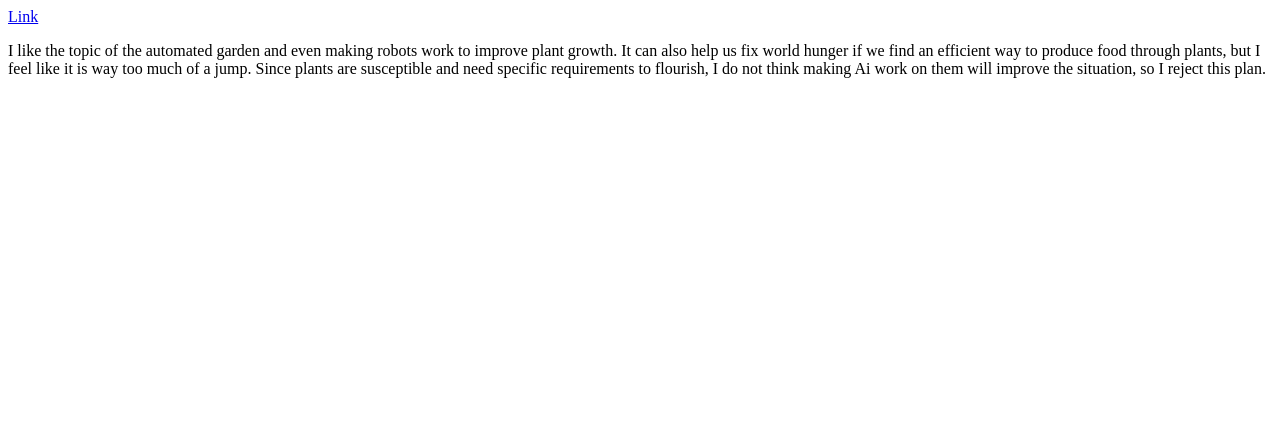
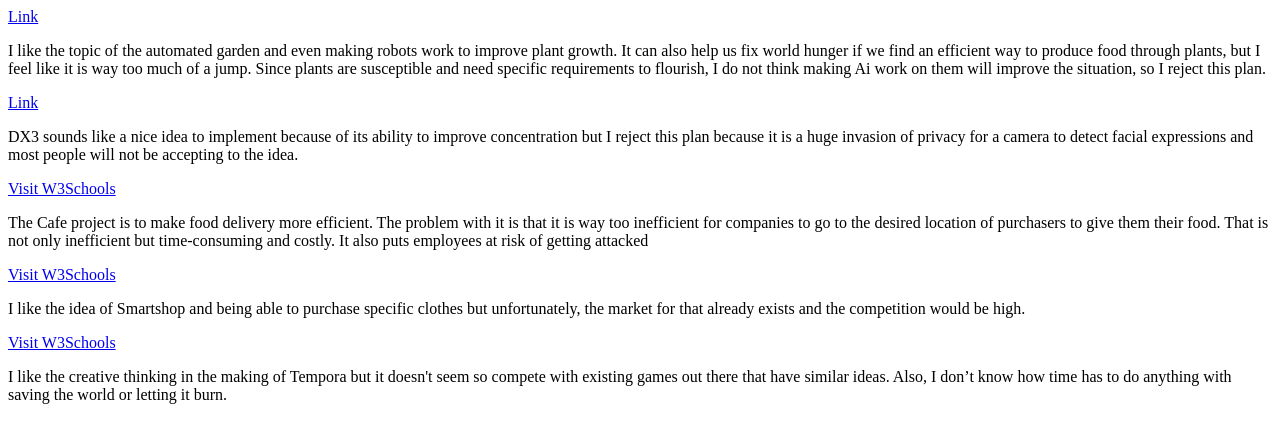
Before and after one commit to Farhanishhraque/-Farhanishhraque-.github.io, a plain HTML site: page CS-II/Projects/Business Plan/considered.html in a window 1280 px wide. Drawn offline with Linux system fonts and the light colour scheme.

Commit message:
updated.

```diff
--- a/CS-II/Projects/Business Plan/considered.html
+++ b/CS-II/Projects/Business Plan/considered.html
@@ -8,6 +8,19 @@
 
    <p> I like the topic of the automated garden and even making robots work to improve plant growth. It can also help us fix world hunger if we find an efficient way to produce food through plants, but I feel like it is way too much of a jump.  Since plants are susceptible and need specific requirements to flourish, I do not think making Ai work on them will improve the situation, so I reject this plan.
    </p>
+   <a href="https://www.codermerlin.com/users/akshay-vemulapalli/Digital%20Portfolio/CS-III/Projects/Business%20Plan/index.html">Link</a>
+    <p> DX3 sounds like a nice idea to implement because of its ability to improve concentration but I reject this plan because it is a huge invasion of privacy for a camera to detect facial expressions and most people will not be accepting to the idea.</p>
+    <a href="https://www.codermerlin.com/users/andrewm-lin/Digital%20Portfolio/CS-II/Projects/Business%20Plan/index.html">Visit W3Schools</a>
+    <p>The Cafe project is to make food delivery more efficient. The problem with it is that it is way too inefficient for companies to go to the desired location of purchasers to give them their food. That is not only inefficient but time-consuming and costly. It also puts employees at risk of getting attacked</p>
+    <a href="https://www.codermerlin.com/users/avanish-jeendru/Digital%20Portfolio/CS-II/Projects/Business%20Plan/index.html">Visit W3Schools</a>
+    <p>I like the idea of Smartshop and being able to purchase specific clothes but unfortunately, the market for that already exists and the competition would be high.</p>
+    <a href="https://www.codermerlin.com/users/berkley-voss/Digital%20Portfolio/CS-II/Projects/Business%20Plan/index.html">Visit W3Schools</a>
+    <p>I like the creative thinking in the making of Tempora but it doesn't seem so compete with existing games out there that have similar ideas. Also, I don’t know how time has to do anything with saving the world or letting it burn.
+      </p>
+
+
+
+
 
 
   </body>
```
